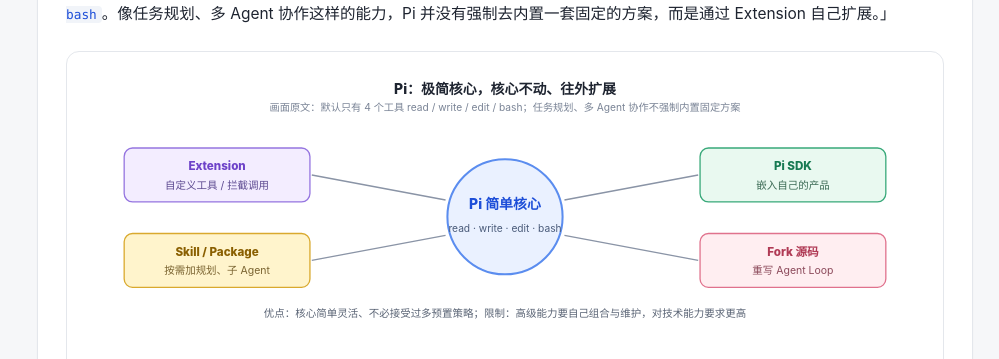
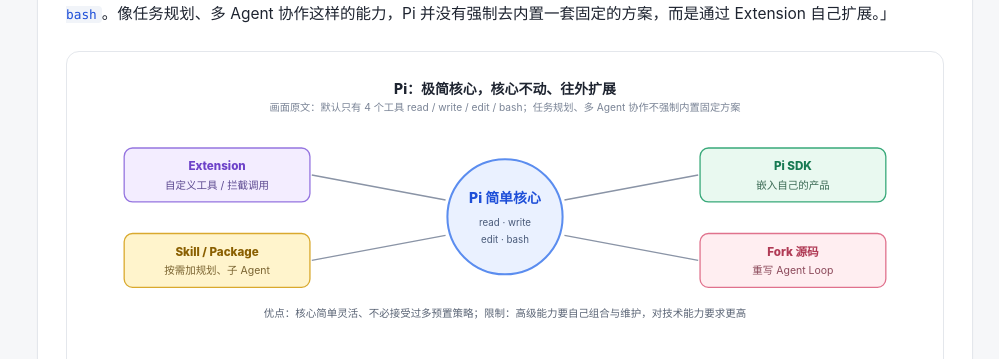
Before and after one commit to lfire/agent-eval, a plain HTML site: page agent-architecture-tutorial/index.html in a window 1280 px wide. Shown: the part 11641-12000 px from the top of the page, without its empty margins (281-1280 px from the left). Drawn offline with Linux system fonts and the light colour scheme.

Commit message:
fix: 图 10 中心圆内四工具文字越界，拆为两行并垂直居中
中心圆 r=62、可用宽度 [390,510]，原文 read · write · edit · bash 估算 [368,532] 左右各越界约 22px；
改为 read · write / edit · bash 两行（字号 10.5），三行整体在圆内垂直居中。
新增圆形容器内文字越界扫描，20 张图 0 处越界。

```diff
--- a/agent-architecture-tutorial/index.html
+++ b/agent-architecture-tutorial/index.html
@@ -588,8 +588,9 @@ agent = create_agent(
   </g>
   <g text-anchor="middle" font-size="12">
     <circle cx="450" cy="158" r="62" fill="#eaf1ff" stroke="#5b8def" stroke-width="2.2"/>
-    <text x="450" y="150" font-size="15" font-weight="800" fill="#1d4ed8">Pi 简单核心</text>
-    <text x="450" y="174" font-size="11" fill="#4a5b7a">read · write · edit · bash</text>
+    <text x="450" y="143" font-size="15" font-weight="800" fill="#1d4ed8">Pi 简单核心</text>
+    <text x="450" y="168" font-size="10.5" fill="#4a5b7a">read · write</text>
+    <text x="450" y="186" font-size="10.5" fill="#4a5b7a">edit · bash</text>
     <g font-size="11.3">
       <rect x="40" y="84" width="200" height="58" rx="9" fill="#f3edff" stroke="#9575e0" stroke-width="1.4"/>
       <text x="140" y="108" font-size="12.5" font-weight="800" fill="#6d42c9">Extension</text>
```
